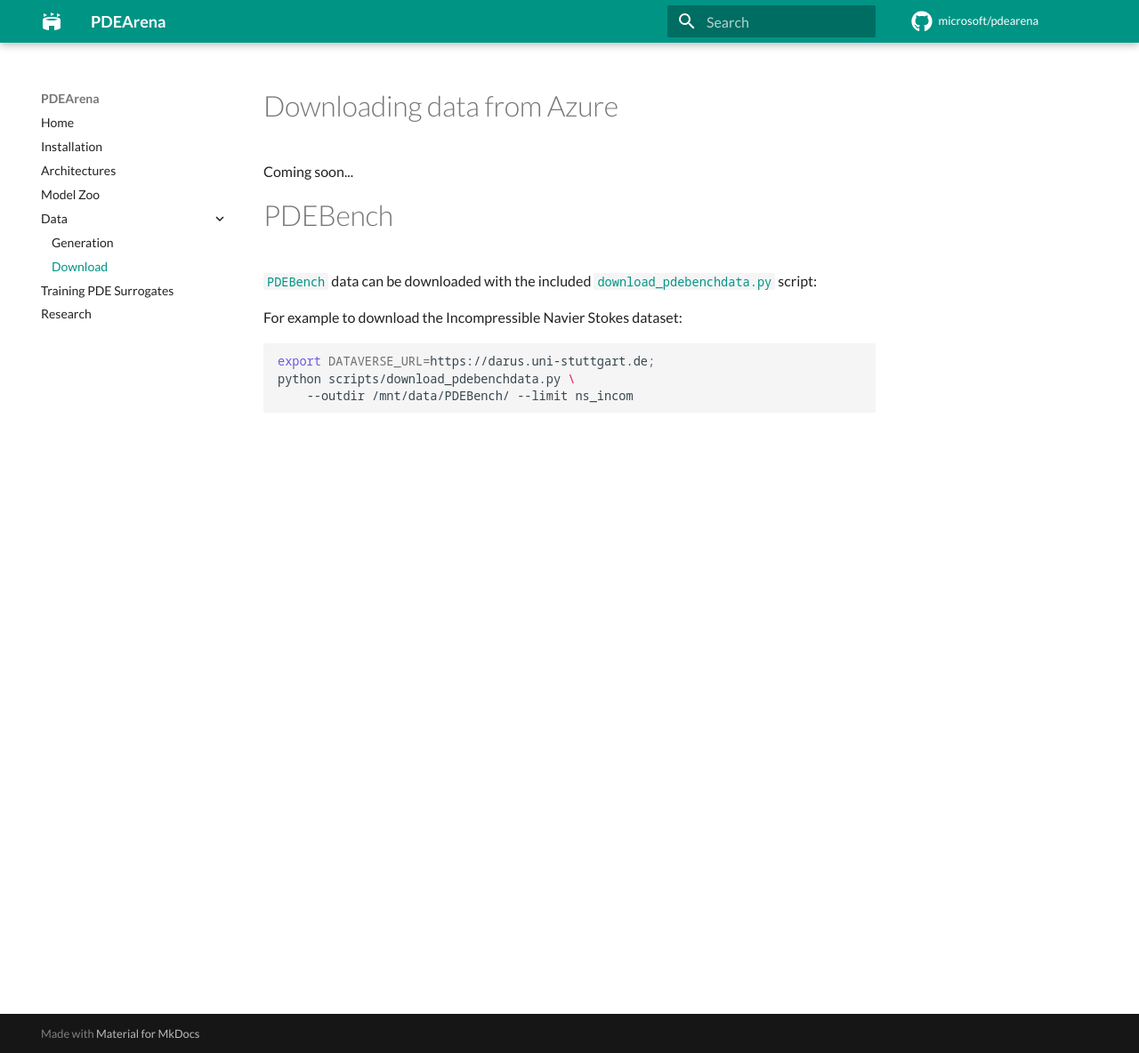
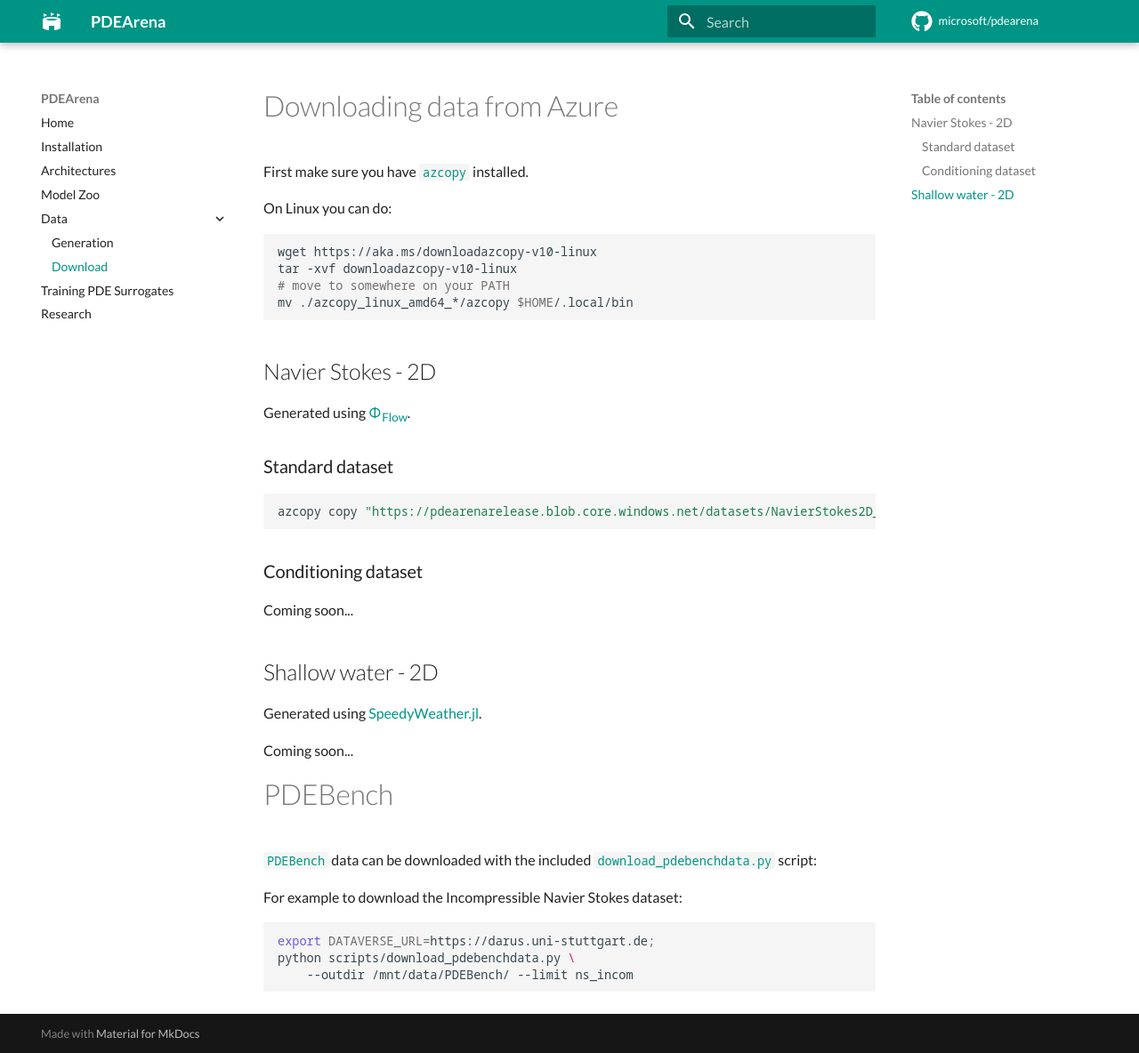
Before and after one commit to pdearena/pdearena, an MkDocs documentation site: the page built from docs/datadownload.md, in a window 1280 px wide and 1184 px high. Shown: the whole window at 89% size. Built offline with MkDocs 1.6.1 and Material for MkDocs 9.7.7, drawn with Linux system fonts in a browser that asks for light colours; comment, search, counter and statistics services are not loaded.

Commit message:
more docs

````diff
--- a/docs/datadownload.md
+++ b/docs/datadownload.md
@@ -1,4 +1,32 @@
 # Downloading data from Azure
+
+First make sure you have [`azcopy`]() installed.
+
+On Linux you can do:
+```bash
+wget https://aka.ms/downloadazcopy-v10-linux
+tar -xvf downloadazcopy-v10-linux
+# move to somewhere on your PATH
+mv ./azcopy_linux_amd64_*/azcopy $HOME/.local/bin
+```
+
+## Navier Stokes - 2D
+
+Generated using [Φ~Flow~](https://github.com/tum-pbs/PhiFlow/).
+
+### Standard dataset
+
+```bash
+azcopy copy "https://pdearenarelease.blob.core.windows.net/datasets/NavierStokes2D_smoke" "/mnt/data/" --recursive
+```
+
+### Conditioning dataset
+
+Coming soon...
+
+## Shallow water - 2D
+
+Generated using [SpeedyWeather.jl](https://github.com/milankl/SpeedyWeather.jl).
 
 Coming soon...
 
--- a/docs/overrides/home.html
+++ b/docs/overrides/home.html
@@ -128,7 +128,7 @@
     .tx-hero__content-2 {
         margin-left: 50px;
         justify-content: left;
-        color: #2a978d;
+        color: #009485;
         font-weight: 300;
         padding: 0 0px;
         padding-bottom: 40px;
@@ -138,7 +138,7 @@
 
     .tx-hero__content-2 h1 {
         margin-top: 50px;
-        color: #2a978d;
+        color: #009485;
         font-weight: 600;
         /* font-size: 36px; */
         white-space: nowrap;
@@ -157,7 +157,7 @@
     }
 
     .tx-hero__content-2 a:link {
-        color: #2a978d;
+        color: #009485;
     }
 
     .tx-hero__content-2 a:visited {
@@ -172,7 +172,7 @@
 
     .tx-container-4 {
         height: auto;
-        background: linear-gradient(to bottom, #2a978d, #02162f 99%, #fff 99%);
+        background: linear-gradient(to bottom, #02162f 99%, #009485, #fff 99%);
     }
 
     .tx-container-testimonial {
````
